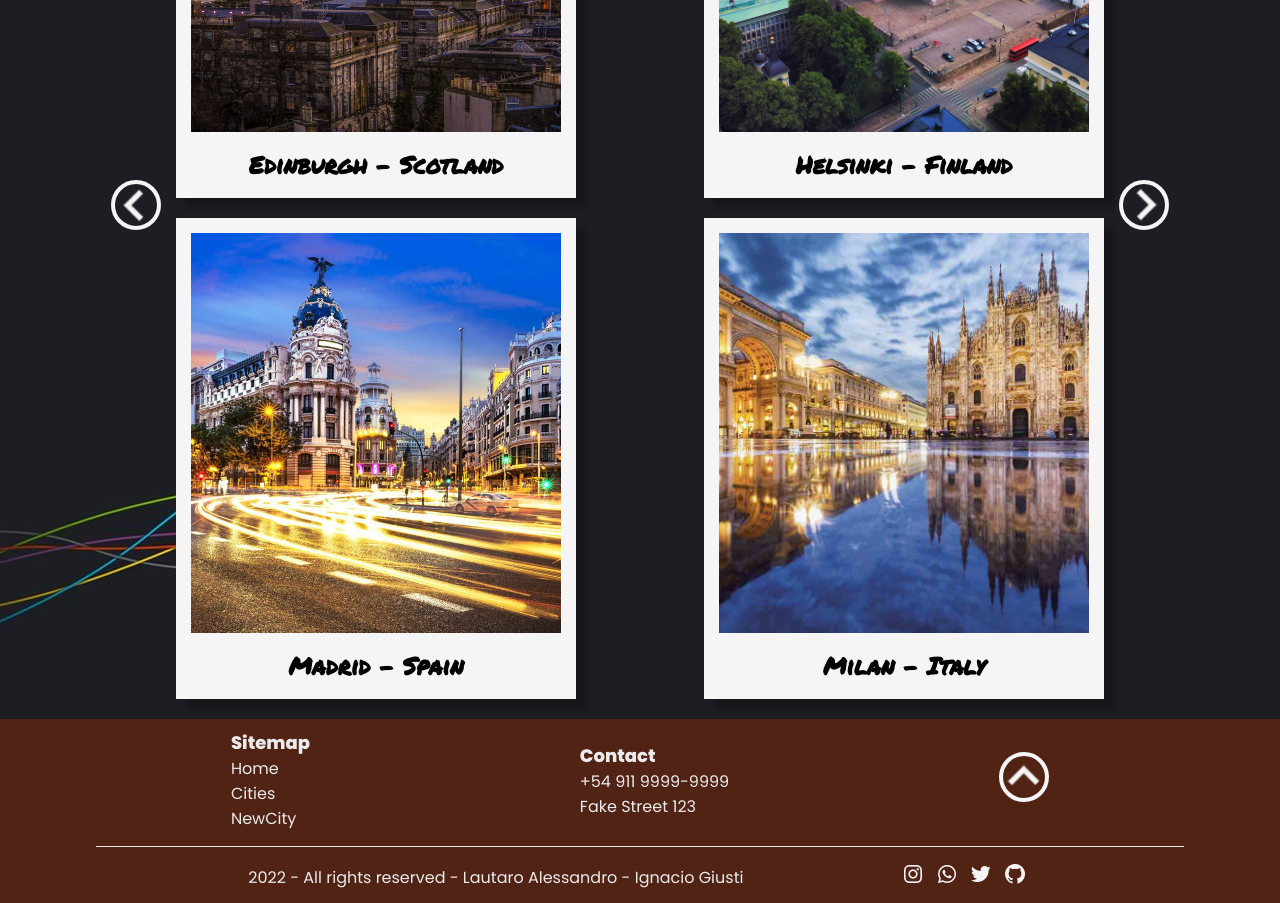
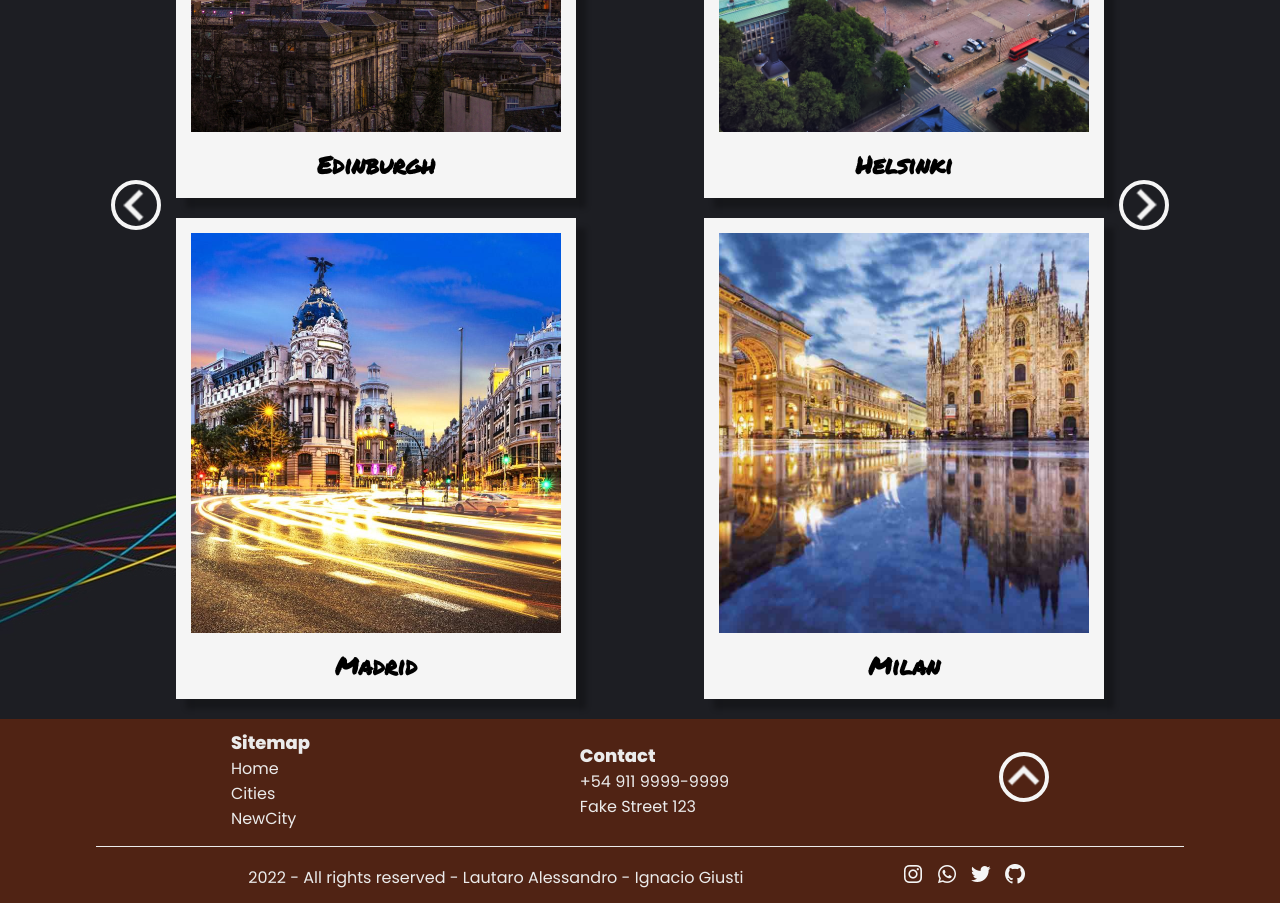
Before and after one commit to ignaciogiusti/mytinerary-alessandro-giusti, a React (Create React App) app: page / in a window 1280 px wide. Shown: the part 1160-2063 px from the top of the page. Built offline with nearby package versions, Linux system fonts and the light colour scheme.

Commit message:
remove country to display only city

```diff
--- a/src/components/Carousel.js
+++ b/src/components/Carousel.js
@@ -59,7 +59,7 @@ export default function Carousel(props) {
   const carouselSlide = (itemsMap) => (
     <div className='City-container'>
       <img className="City-img" src={itemsMap.url} />
-      <h3 className='City-text text-center'>{itemsMap.city} - {itemsMap.country}</h3>
+      <h3 className='City-text text-center'>{itemsMap.city}</h3>
     </div>
   )
 
```
